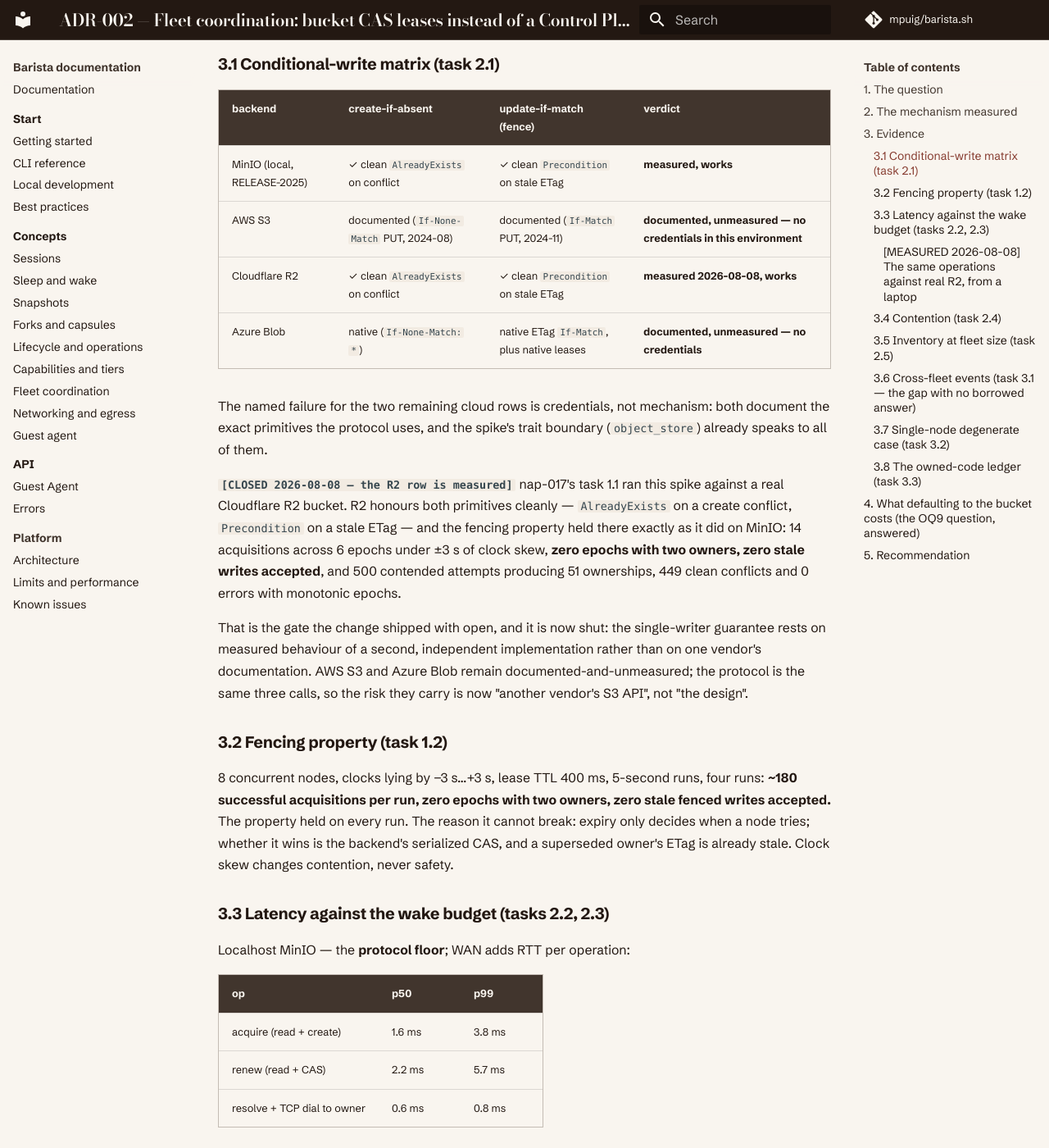
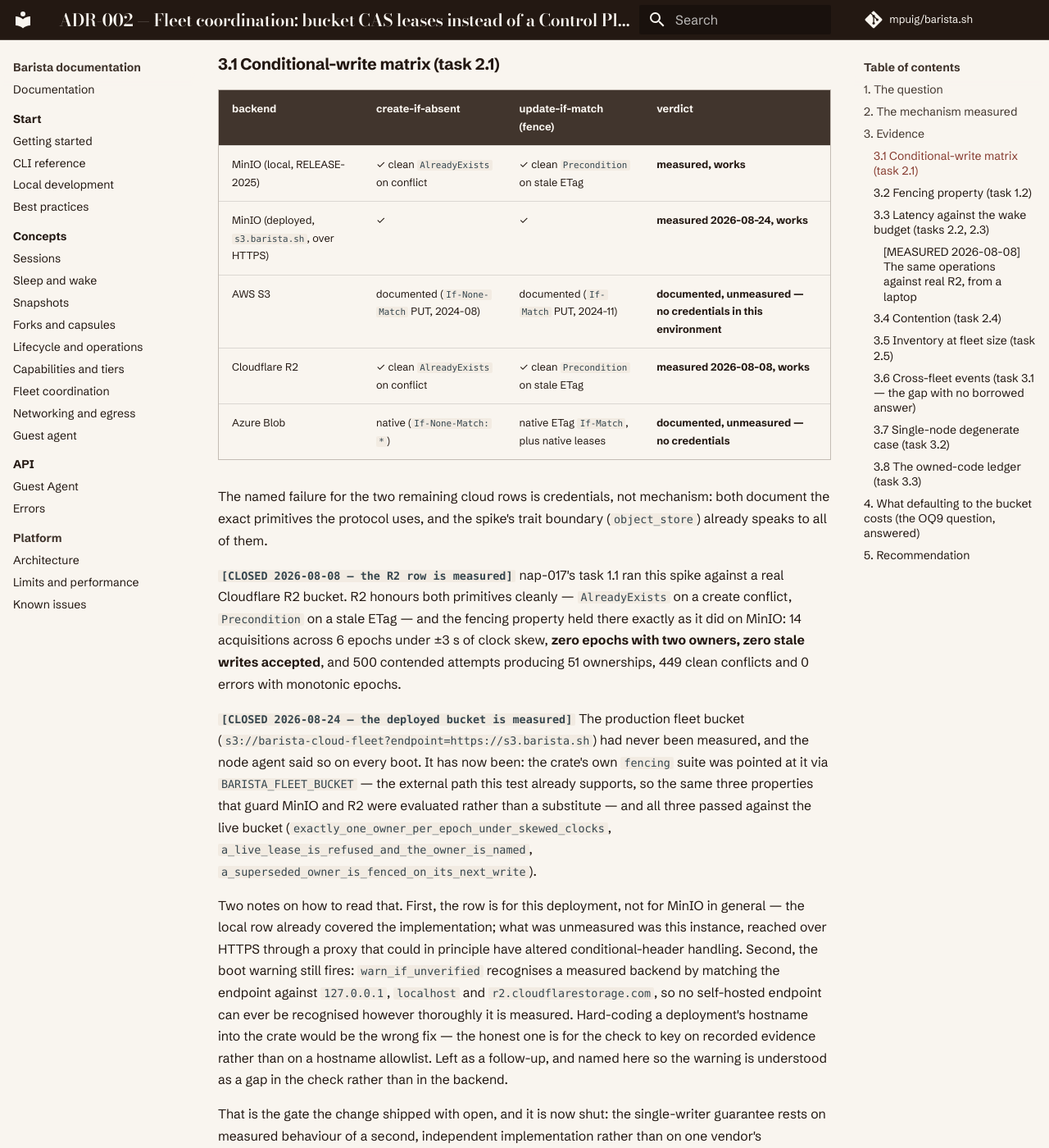
Before and after one commit to mpuig/barista.sh, an MkDocs documentation site: the page built from docs/adr-002-coordination-evaluation.md, in a window 1280 px wide and 1400 px high, scrolled down 1115 px. Shown: the whole window at 82% size. Built offline with MkDocs 1.6.1 and Material for MkDocs 9.7.7, drawn with Linux system fonts in a browser that asks for light colours; comment, search, counter and statistics services are not loaded.

Commit message:
adr-002: the deployed fleet bucket is measured (#65)
The node agent warned on every boot that fleet coordination was running
against a backend whose conditional writes nobody had measured — and it
was right: ADR-002 3.1 had rows for local MinIO and R2, not for the
bucket production actually uses.

Now measured. The crate own fencing suite was pointed at
s3://barista-cloud-fleet?endpoint=https://s3.barista.sh via
BARISTA_FLEET_BUCKET, the external path the test already supports, so the
same three properties that guard MinIO and R2 were evaluated rather than
a substitute. All three passed against the live bucket.

The row is for this deployment, not for MinIO in general: the local row
already covered the implementation. What was unmeasured was this
instance, reached over HTTPS through a proxy that could in principle have
altered conditional-header handling.

Recorded, but not silenced: warn_if_unverified recognises a measured
backend by matching the endpoint against 127.0.0.1, localhost and
r2.cloudflarestorage.com, so no self-hosted endpoint can ever be
recognised however thoroughly it is measured. Hard-coding a deployment
hostname into the crate would be the wrong fix; the check should key on
recorded evidence. Left as a follow-up and named in the ADR, so the
warning is understood as a gap in the check rather than in the backend.

```diff
--- a/docs/adr-002-coordination-evaluation.md
+++ b/docs/adr-002-coordination-evaluation.md
@@ -33,6 +33,7 @@ addressing table the same object (BRD v0.10 premise, demonstrated in §3.3).
 | backend | create-if-absent | update-if-match (fence) | verdict |
 |---|---|---|---|
 | MinIO (local, RELEASE-2025) | ✓ clean `AlreadyExists` on conflict | ✓ clean `Precondition` on stale ETag | **measured, works** |
+| MinIO (deployed, `s3.barista.sh`, over HTTPS) | ✓ | ✓ | **measured 2026-08-24, works** |
 | AWS S3 | documented (`If-None-Match` PUT, 2024-08) | documented (`If-Match` PUT, 2024-11) | **documented, unmeasured — no credentials in this environment** |
 | Cloudflare R2 | ✓ clean `AlreadyExists` on conflict | ✓ clean `Precondition` on stale ETag | **measured 2026-08-08, works** |
 | Azure Blob | native (`If-None-Match: *`) | native ETag `If-Match`, plus native leases | **documented, unmeasured — no credentials** |
@@ -48,6 +49,28 @@ fencing property held there exactly as it did on MinIO: 14 acquisitions across
 6 epochs under ±3 s of clock skew, **zero epochs with two owners, zero stale
 writes accepted**, and 500 contended attempts producing 51 ownerships, 449
 clean conflicts and 0 errors with monotonic epochs.
+
+**`[CLOSED 2026-08-24 — the deployed bucket is measured]`** The production fleet
+bucket (`s3://barista-cloud-fleet?endpoint=https://s3.barista.sh`) had never been
+measured, and the node agent said so on every boot. It has now been: the crate's
+own `fencing` suite was pointed at it via `BARISTA_FLEET_BUCKET` — the external
+path this test already supports, so the same three properties that guard MinIO
+and R2 were evaluated rather than a substitute — and all three passed against the
+live bucket (`exactly_one_owner_per_epoch_under_skewed_clocks`,
+`a_live_lease_is_refused_and_the_owner_is_named`,
+`a_superseded_owner_is_fenced_on_its_next_write`).
+
+Two notes on how to read that. First, the row is for *this deployment*, not for
+MinIO in general — the local row already covered the implementation; what was
+unmeasured was this instance, reached over HTTPS through a proxy that could in
+principle have altered conditional-header handling. Second, the boot warning
+still fires: `warn_if_unverified` recognises a measured backend by matching the
+endpoint against `127.0.0.1`, `localhost` and `r2.cloudflarestorage.com`, so no
+self-hosted endpoint can ever be recognised however thoroughly it is measured.
+Hard-coding a deployment's hostname into the crate would be the wrong fix — the
+honest one is for the check to key on recorded evidence rather than on a hostname
+allowlist. Left as a follow-up, and named here so the warning is understood as a
+gap in the *check* rather than in the backend.
 
 That is the gate the change shipped with open, and it is now shut: the
 single-writer guarantee rests on measured behaviour of a second, independent
```
